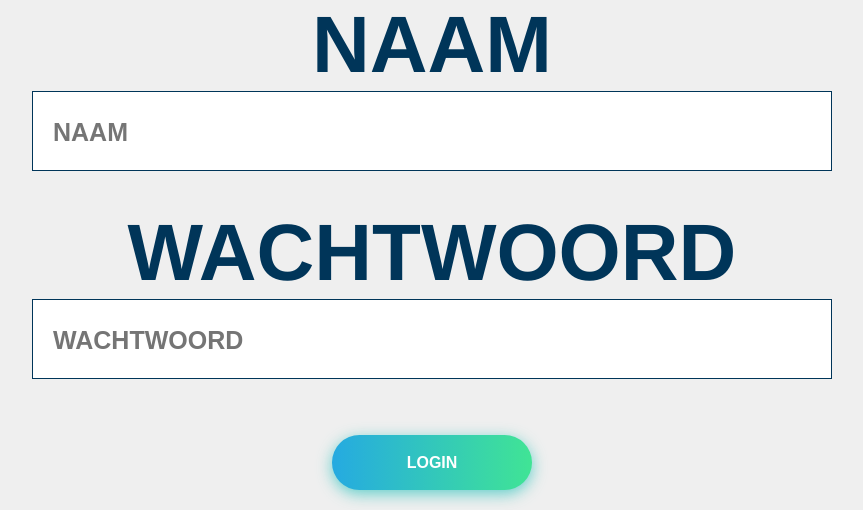
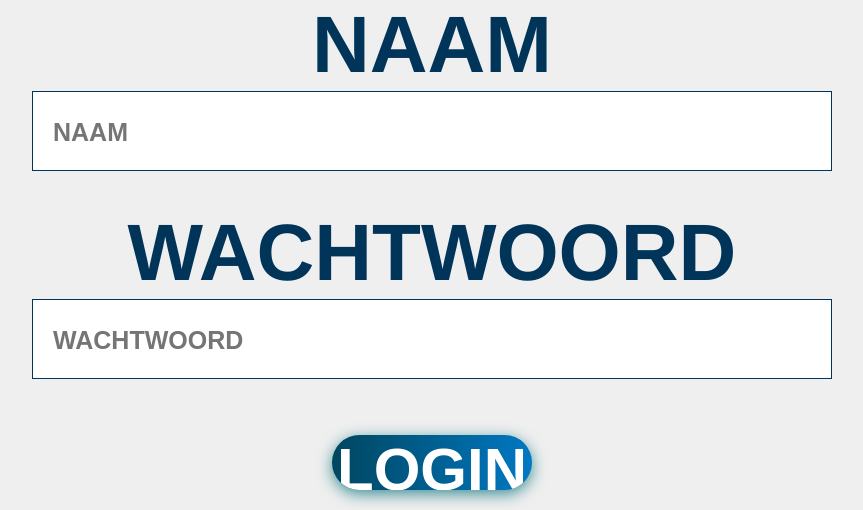
Before and after one commit to MalikKhadje/beroeps_foto-upload, a PHP site: page /php/login.php in a window 1280 px wide. Shown: the part 336-846 px from the top of the page, without its empty margins (208-1071 px from the left). Run offline with PHP 8.4, Linux system fonts and the light colour scheme.

Commit message:
fafafafa

```diff
--- a/login/css/login.css
+++ b/login/css/login.css
@@ -82,7 +82,7 @@ img {
 
 .login-knop {
     width: 200px;
-    font-size: 16px;
+    font-size: 60px;
     font-weight: 600;
     color: #fff;
     cursor: pointer;
@@ -116,8 +116,8 @@ img {
 }
 
 .login-knop.color-1 {
-    background-image: linear-gradient(to right, #25aae1, #40e495, #30dd8a, #2bb673);
-    box-shadow: 0 4px 15px 0 rgba(49, 196, 190, 0.75);
+    background-image: linear-gradient(to right, #00465f, #0078c3, #00cbfe, #00e8f0);
+    box-shadow: 0 4px 15px 0 rgba(0, 109, 119, 0.75);
 }
 
 .invalid-feedback {
```
